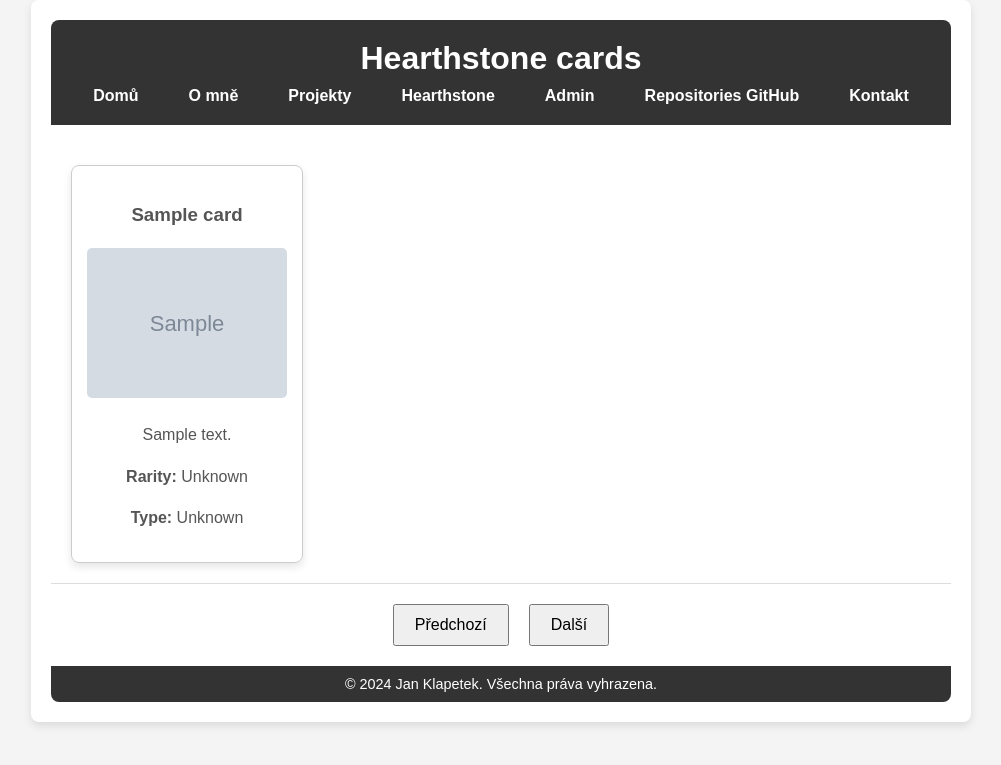
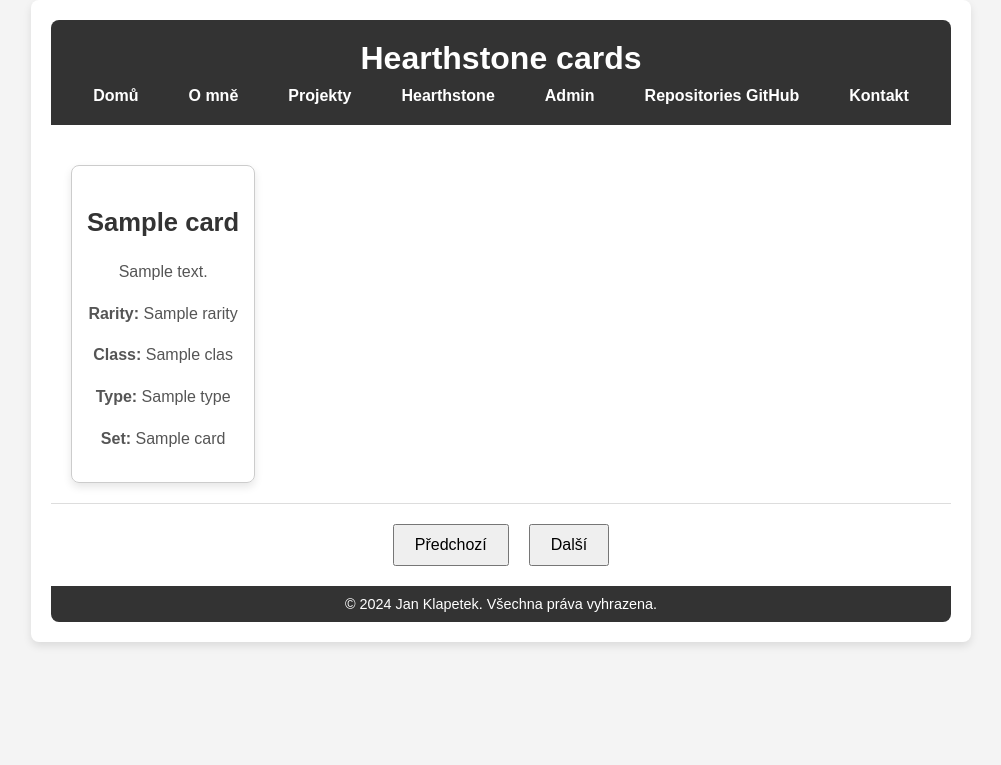
Before and after one commit to JanKlapetek/cv_project, a Django app: template cv/templates/cv/hearthstone_view.html in a window 1280 px wide. Shown: the top 765 px of the page, without its empty margins (139-1140 px from the left). Run offline with Django 5.2, Linux system fonts and the light colour scheme; the template is opened without the code that fills it: most values are stand-ins (such as "Sample title", 1, 10 or a date in 2020); grey boxes marked "Sample" are stand-in pictures.

Commit message:
modified cards from hearthstone api

```diff
--- a/cv/templates/cv/hearthstone_view.html
+++ b/cv/templates/cv/hearthstone_view.html
@@ -29,20 +29,16 @@
             <section id="cards">
                 {% for card in cards %}
                     <div class="card">
-                        <h3>{{ card.name|default:"Unknown Card" }}</h3>
-                        {% if card.img %}
-                            <img src="{{ card.img }}" alt="{{ card.name }}" loading="lazy">
-                        {% else %}
-                            <p>No image available</p>
-                        {% endif %}
-                        <p>{{ card.text|safe|default:"No description available" }}</p>
-                        <p><strong>Rarity:</strong> {{ card.rarity|default:"Unknown" }}</p>
-                        <p><strong>Type:</strong> {{ card.type|default:"Unknown" }}</p>
+                        <h2>{{ card.name|default:"Unknown Card" }}</h2>
+                        <p>{{ card.text|default:"No description available" |safe }}</p>
+                        <p><strong>Rarity:</strong> {{ card.rarity.name|default:"Unknown" }}</p>
+                        <p><strong>Class:</strong> {{ card.class.name|default:"Unknown" }}</p>
+                        <p><strong>Type:</strong> {{ card.type.name|default:"Unknown" }}</p>
+                        <p><strong>Set:</strong> {{ card.cardSet.name|default:"Unknown" }}</p>
                     </div>
-                {% empty %}
-                    <p>No cards available.</p>
                 {% endfor %}
             </section>
+
 
             <div class="pagination">
                 <button id="prevPage" {% if page <= 1 %}disabled{% endif %}>Předchozí</button>
```
Also changed, not shown: cv/views.py (+15 -12 lines).
